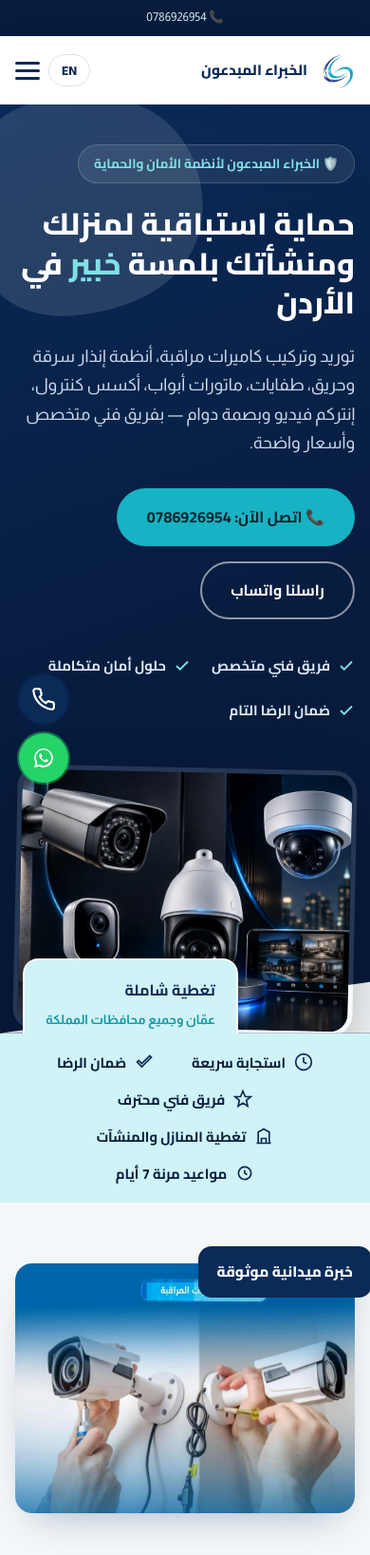
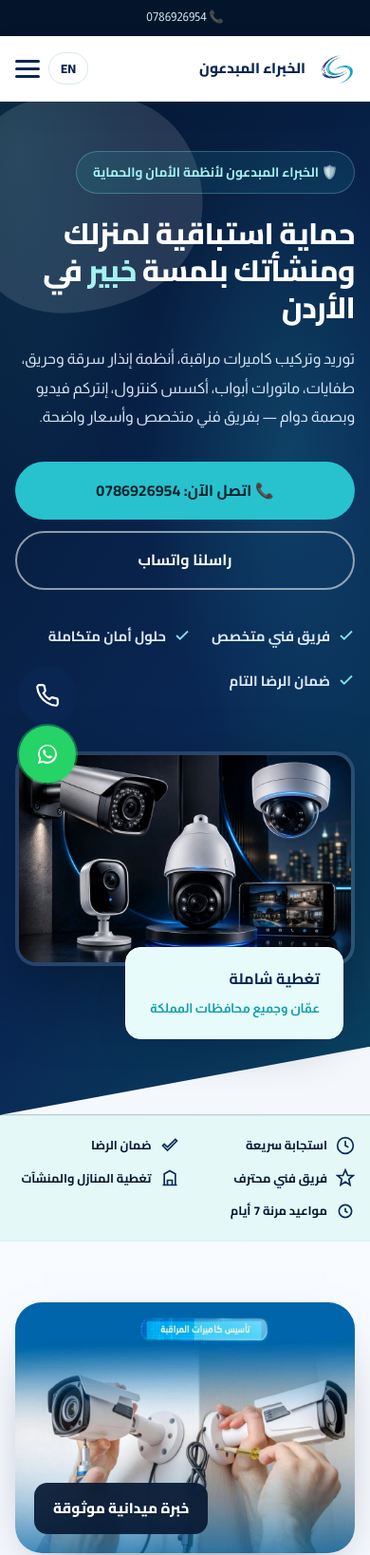
Before and after one commit to elnakhilrealestate-stack/maintenance.creativesexperts.com, a plain HTML site: page index.html in a window 390 px wide. Shown: the top 1637 px of the page at 95% size. Drawn offline with Linux system fonts and the light colour scheme.

Commit message:
Refresh AmanCam visual system for lead conversion

```diff
--- a/assets/style.css
+++ b/assets/style.css
@@ -434,3 +434,122 @@ footer ul li a:hover{color:var(--teal-light);}
 @media(max-width:1100px){nav.links{gap:16px;font-size:.85rem}.nav-phone{display:none}}
 @media(max-width:700px){.nav-inner{height:72px}.nav-cta{gap:9px}.lang-switch{height:34px;min-width:38px}.hero{padding-top:42px}.hero .container{gap:28px}.hero-callout{left:8px;bottom:-18px}.section{padding:64px 0}}
 @media(prefers-reduced-motion:reduce){html{scroll-behavior:auto}*,*::before,*::after{animation-duration:.01ms!important;animation-iteration-count:1!important;transition-duration:.01ms!important}}
+
+
+/* ===== Conversion-first visual refresh ===== */
+:root{
+  --navy:#092653;
+  --navy-deep:#061832;
+  --teal:#27c2ce;
+  --teal-2:#0b9eae;
+  --teal-light:#a5f2f1;
+  --panel:#e4f8f8;
+  --bg:#f4f8fc;
+  --ink:#14233d;
+  --muted:#64748b;
+  --radius:22px;
+  --shadow:0 22px 55px -28px rgba(6,24,50,.48);
+}
+html{scroll-padding-top:100px}
+body{background:linear-gradient(180deg,#f8fbff 0%,#f2f7fb 100%);letter-spacing:0}
+.container{max-width:1240px}
+.topbar{font-size:.82rem;background:#04142b}
+header.main-nav{background:rgba(255,255,255,.94);border-bottom:1px solid rgba(9,38,83,.07);box-shadow:0 8px 28px rgba(6,24,50,.07)}
+.nav-inner{height:88px}
+.brand img{width:50px;height:50px;object-fit:contain}
+nav.links{gap:clamp(12px,1.7vw,26px);font-size:.88rem}
+.nav-cta .btn{padding:12px 22px}
+.lang-switch{display:inline-flex;align-items:center;justify-content:center;border:1px solid #d9e7ef;border-radius:999px;padding:8px 12px;font-weight:800;color:var(--navy)}
+.hero{padding:84px 0 104px;background:
+ radial-gradient(ellipse at 78% 35%,rgba(39,194,206,.19),transparent 35%),
+ radial-gradient(ellipse at 5% 5%,rgba(39,194,206,.13),transparent 28%),
+ linear-gradient(125deg,#061832 0%,#092653 58%,#0b4562 100%)}
+.hero .container{grid-template-columns:1.02fr .98fr;gap:clamp(28px,5vw,72px)}
+.hero-copy{max-width:650px}
+.hero-badge{background:rgba(39,194,206,.11);border-color:rgba(165,242,241,.26);padding:10px 17px}
+.hero h1{font-size:clamp(2.2rem,4.5vw,3.65rem);line-height:1.25;letter-spacing:-.7px}
+.hero p.lead{font-size:clamp(1rem,1.3vw,1.14rem);line-height:2;color:#d5e4f4;max-width:590px}
+.hero-ctas{gap:12px}
+.hero-ctas .btn{min-height:54px;padding-inline:25px}
+.hero-media .frame{border:7px solid rgba(255,255,255,.13);border-radius:30px;transform:rotate(0);box-shadow:0 30px 75px rgba(0,0,0,.32)}
+.hero-media .frame img{aspect-ratio:1.16/1;object-fit:cover}
+.hero-callout{left:-18px;bottom:-30px;background:#e6fbfa;border:1px solid #fff;padding:19px 24px;max-width:250px}
+.hero-diagonal{height:72px;clip-path:polygon(0 100%,100% 100%,100% 0,0 100%)}
+.strip{background:#e4f8f8;border-block:1px solid #d3f0f1;padding:20px 0}
+.strip .container{gap:14px 32px}
+.strip div{font-size:.9rem}
+.section{padding:100px 0}
+.section-head{margin-bottom:54px}
+.section-head h2{font-size:clamp(1.7rem,3vw,2.45rem);letter-spacing:-.35px}
+.section-head p{line-height:1.9}
+.about-grid{gap:clamp(32px,5vw,70px)}
+.about-media img{border-radius:28px;box-shadow:0 26px 60px -30px rgba(6,24,50,.55)}
+.about-media .tag{top:auto;right:auto;bottom:20px;left:20px;background:rgba(6,24,50,.92);backdrop-filter:blur(10px)}
+.services-grid{gap:22px}
+.s-card{border-radius:22px;border:1px solid #e1eaf1;box-shadow:0 12px 34px -26px rgba(6,24,50,.5)}
+.s-card:hover{transform:translateY(-6px);border-color:#b6e9eb}
+.s-card .img-wrap{aspect-ratio:16/10;background:#e8f2f7}
+.s-card .body{padding:22px 22px 25px}
+.s-card h3{font-size:1.08rem;line-height:1.5}
+.s-card p{line-height:1.85}
+.s-card .more{font-size:.9rem}
+.process{background:linear-gradient(125deg,#061832,#092653 70%,#0b4562)}
+.p-card{border-radius:20px;backdrop-filter:blur(8px);transition:transform .25s,border-color .25s}
+.p-card:hover{transform:translateY(-5px);border-color:rgba(165,242,241,.5)}
+.w-card{border-radius:22px;padding:32px 28px;box-shadow:0 12px 35px -30px rgba(6,24,50,.45)}
+.gallery-grid{grid-auto-rows:175px;gap:16px}
+.gallery-grid a{border-radius:18px}
+.faq-item{border-radius:18px;box-shadow:0 8px 24px -22px rgba(6,24,50,.45)}
+.faq-q{padding:22px 25px}
+.contact-wrap{gap:24px}
+.contact-card,.form-card{border-radius:24px;padding:clamp(24px,3vw,42px)}
+.contact-card{background:radial-gradient(circle at 100% 0,rgba(39,194,206,.18),transparent 36%),linear-gradient(145deg,#092653,#061832)}
+.form-card{box-shadow:0 18px 45px -35px rgba(6,24,50,.55)}
+.form-grid input,.form-grid select,.form-grid textarea{border-radius:12px;min-height:49px}
+.form-card button{min-height:54px}
+footer{background:#04142b}
+.wa-float,.call-float{width:60px;height:60px;text-decoration:none}
+.wa-float{color:#fff;font-size:25px}
+.call-float{color:#fff;font-size:24px}
+.btn:focus-visible,a:focus-visible,button:focus-visible{outline:3px solid #27c2ce;outline-offset:3px}
+[data-reveal]{transition:opacity .65s ease,transform .65s cubic-bezier(.2,.7,.2,1)}
+@media(max-width:1024px){
+ .nav-inner{height:78px}
+ .hero{padding:68px 0 92px}
+ .section{padding:78px 0}
+}
+@media(max-width:860px){
+ .hero .container{grid-template-columns:1fr;gap:42px}
+ .hero-copy{max-width:760px}
+ .hero-media{max-width:700px;width:100%;margin-inline:auto}
+ .hero-media .frame img{aspect-ratio:16/10}
+ .hero-callout{left:12px}
+}
+@media(max-width:640px){
+ .section{padding:64px 0}
+ .hero{padding:52px 0 80px}
+ .hero h1{font-size:clamp(1.9rem,8vw,2.65rem)}
+ .hero p.lead{font-size:1rem;line-height:1.9}
+ .hero-ctas{display:grid;grid-template-columns:1fr}
+ .hero-ctas .btn{justify-content:center;width:100%}
+ .hero-media .frame{border-width:4px;border-radius:22px}
+ .hero-callout{position:relative;left:auto;bottom:auto;margin:-20px 12px 0 auto;max-width:230px}
+ .strip .container{display:grid;grid-template-columns:1fr 1fr;gap:13px}
+ .strip div{font-size:.8rem}
+ .services-grid,.process-grid,.why-grid{gap:13px}
+ .s-card .body{padding:16px}
+ .s-card h3{font-size:.94rem}
+ .s-card p{font-size:.82rem}
+ .gallery-grid{grid-auto-rows:105px;gap:9px}
+ .contact-card,.form-card{padding:23px}
+ .nav-inner{height:68px}
+ .brand img{width:40px;height:40px}
+}
+@media(max-width:380px){
+ .services-grid,.process-grid,.why-grid{grid-template-columns:1fr}
+ .strip .container{grid-template-columns:1fr}
+}
+@media(prefers-reduced-motion:reduce){
+ html{scroll-behavior:auto}
+ [data-reveal]{opacity:1;transform:none}
+}
```
